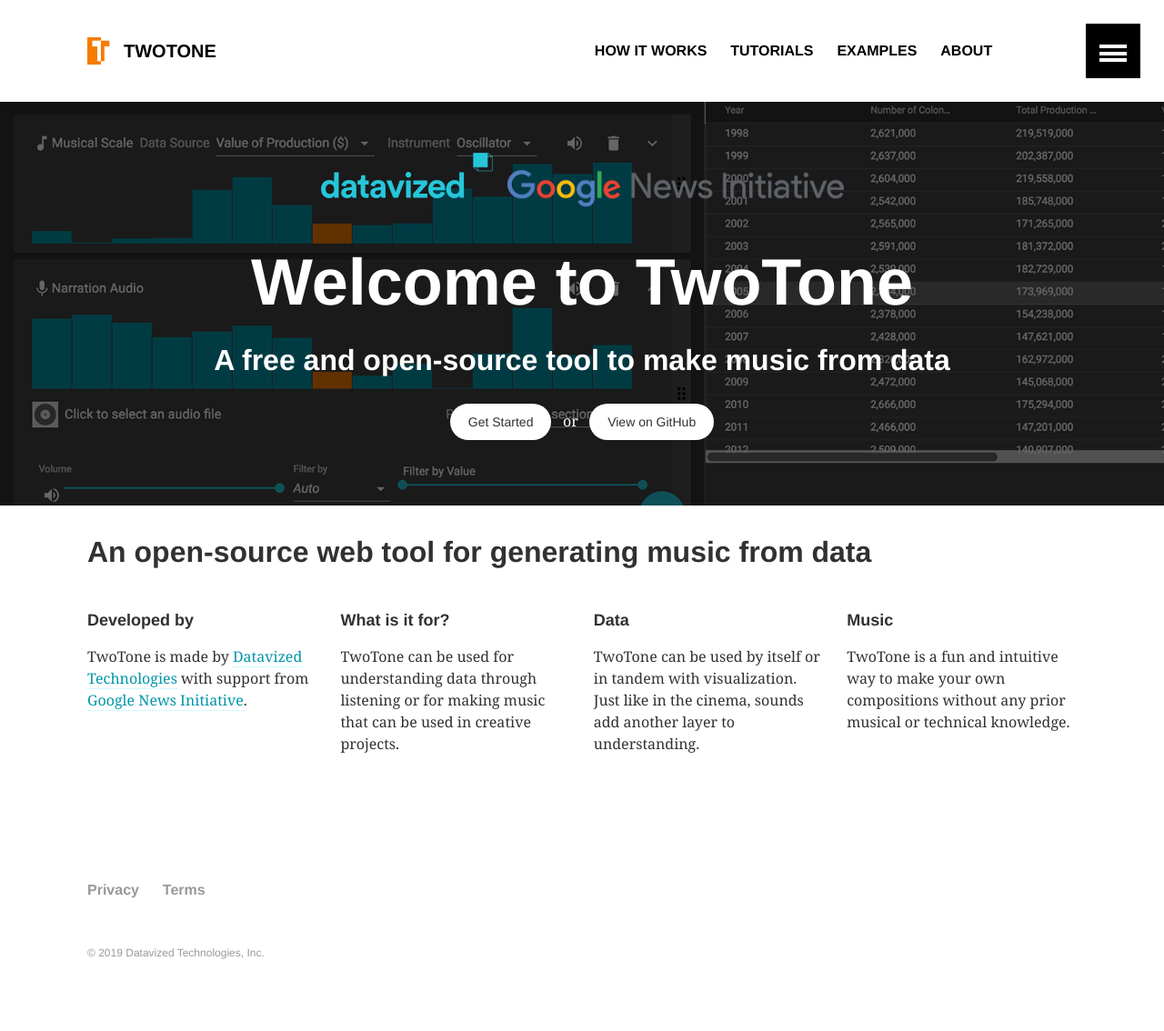
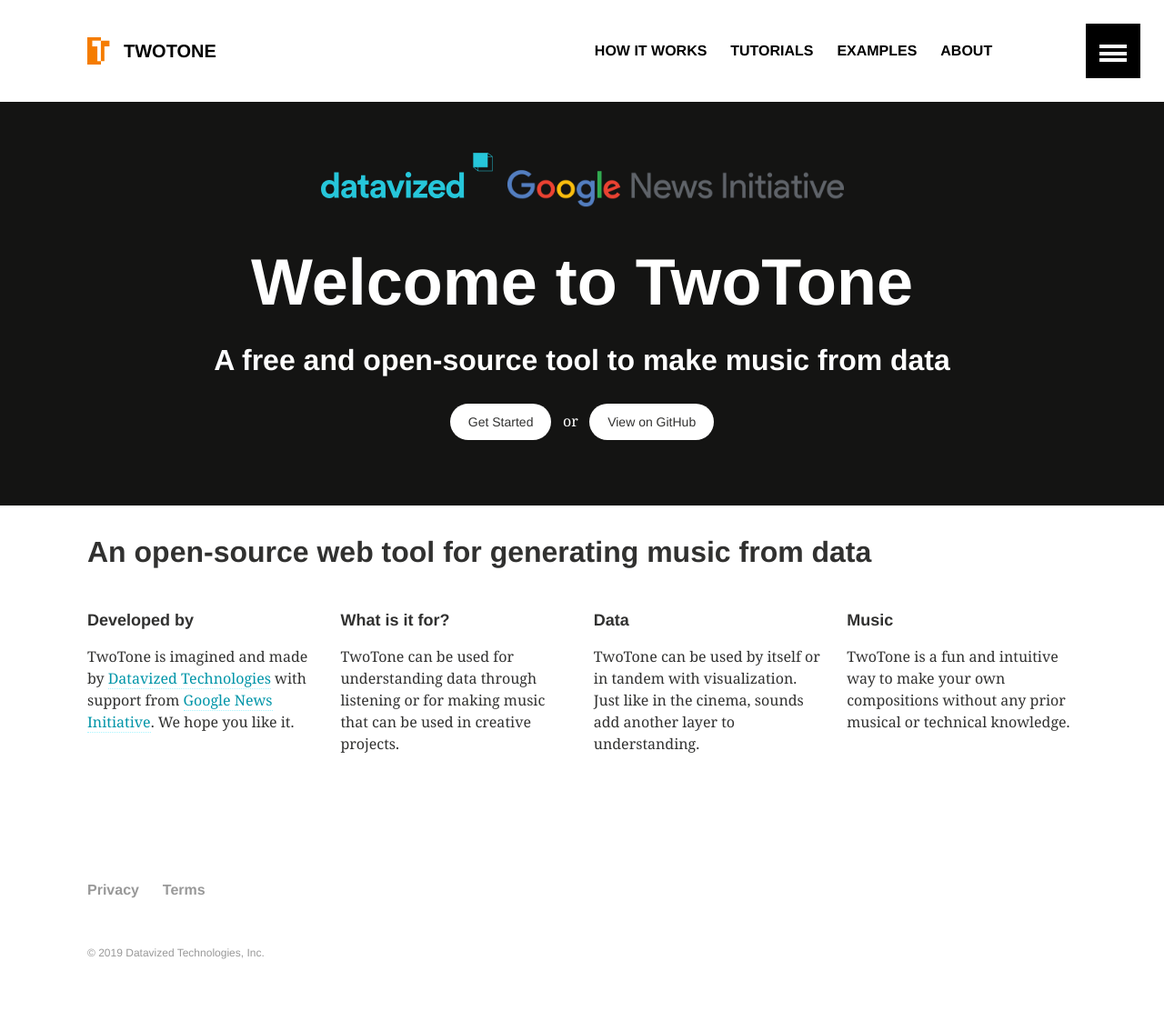
Before and after one commit to sonifydata/twotone.io, a Jekyll site: the page built from index.md, in a window 1280 px wide. Shown: the whole page at 91% size. Built offline with Jekyll 4.4.1, drawn with Linux system fonts in a browser that asks for light colours.

Commit message:
Tweak homepage text

```diff
--- a/index.md
+++ b/index.md
@@ -3,12 +3,12 @@ layout: home
 permalink: /
 excerpt: An open-source web tool for generating music from data
 image:
-  feature: /images/TwoTone-background.png
+  background: /images/TwoTone-background.png
 ---
 <!--
 ## Developed by
 
-TwoTone is made by [Datavized Technologies](https://datavized.com) with support from [Google News Initiative](https://newsinitiative.withgoogle.com).
+TwoTone is imagined and made by [Datavized Technologies](https://datavized.com) with support from [Google News Initiative](https://newsinitiative.withgoogle.com). We hope you like it.
 
 ## What is it for?
 
@@ -26,7 +26,7 @@ TwoTone is a fun and intuitive way to make your own compositions without any pri
 
 	<div class="tile">
 		<h2 class="post-title">Developed by</h2>
-		<p class="post-excerpt">TwoTone is made by <a href="https://datavized.com">Datavized Technologies</a> with support from <a href="https://newsinitiative.withgoogle.com">Google News Initiative</a>.</p>
+		<p class="post-excerpt">TwoTone is imagined and made by <a href="https://datavized.com">Datavized Technologies</a> with support from <a href="https://newsinitiative.withgoogle.com">Google News Initiative</a>. We hope you like it.</p>
 	</div><!-- /.tile -->
 
 	<div class="tile">
```
